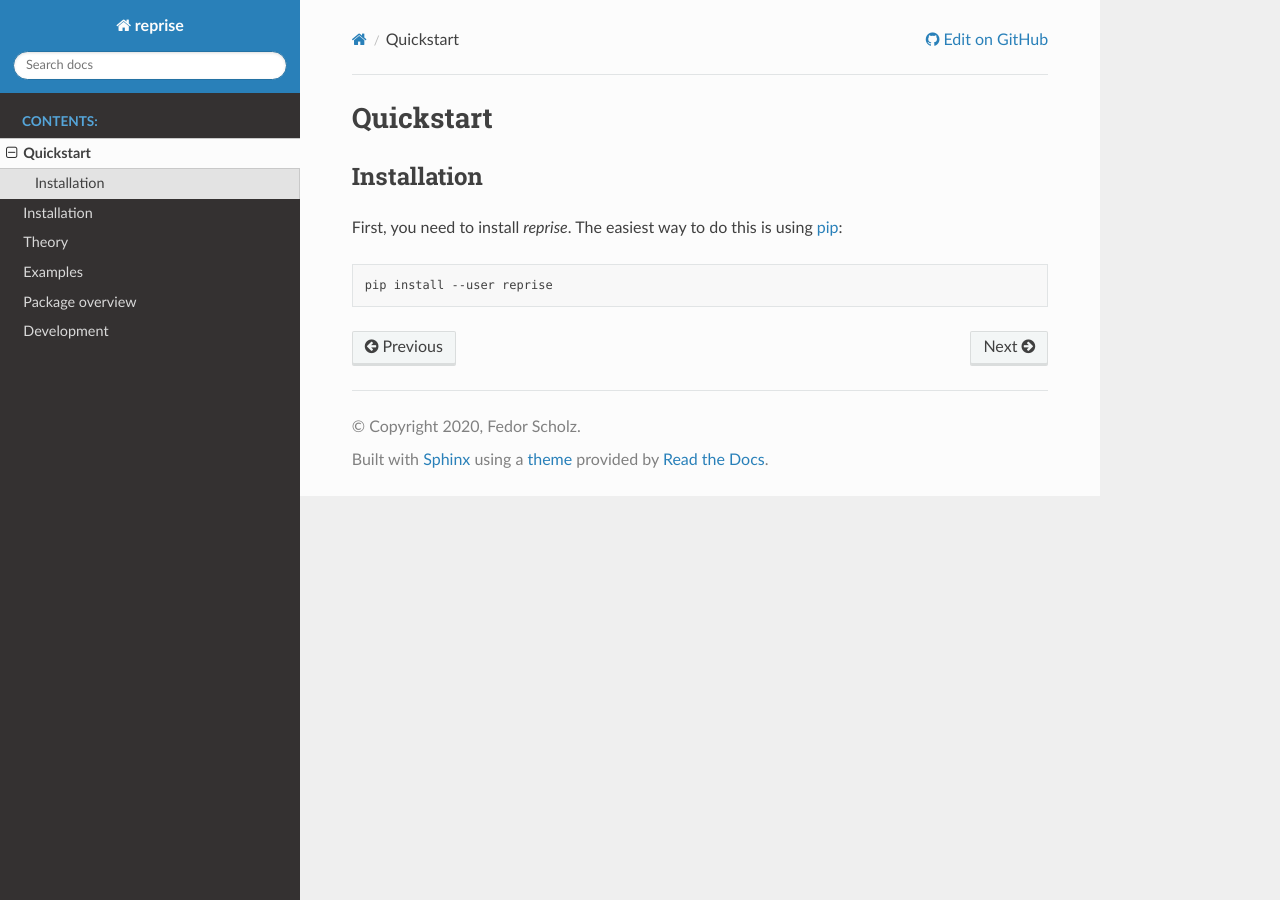
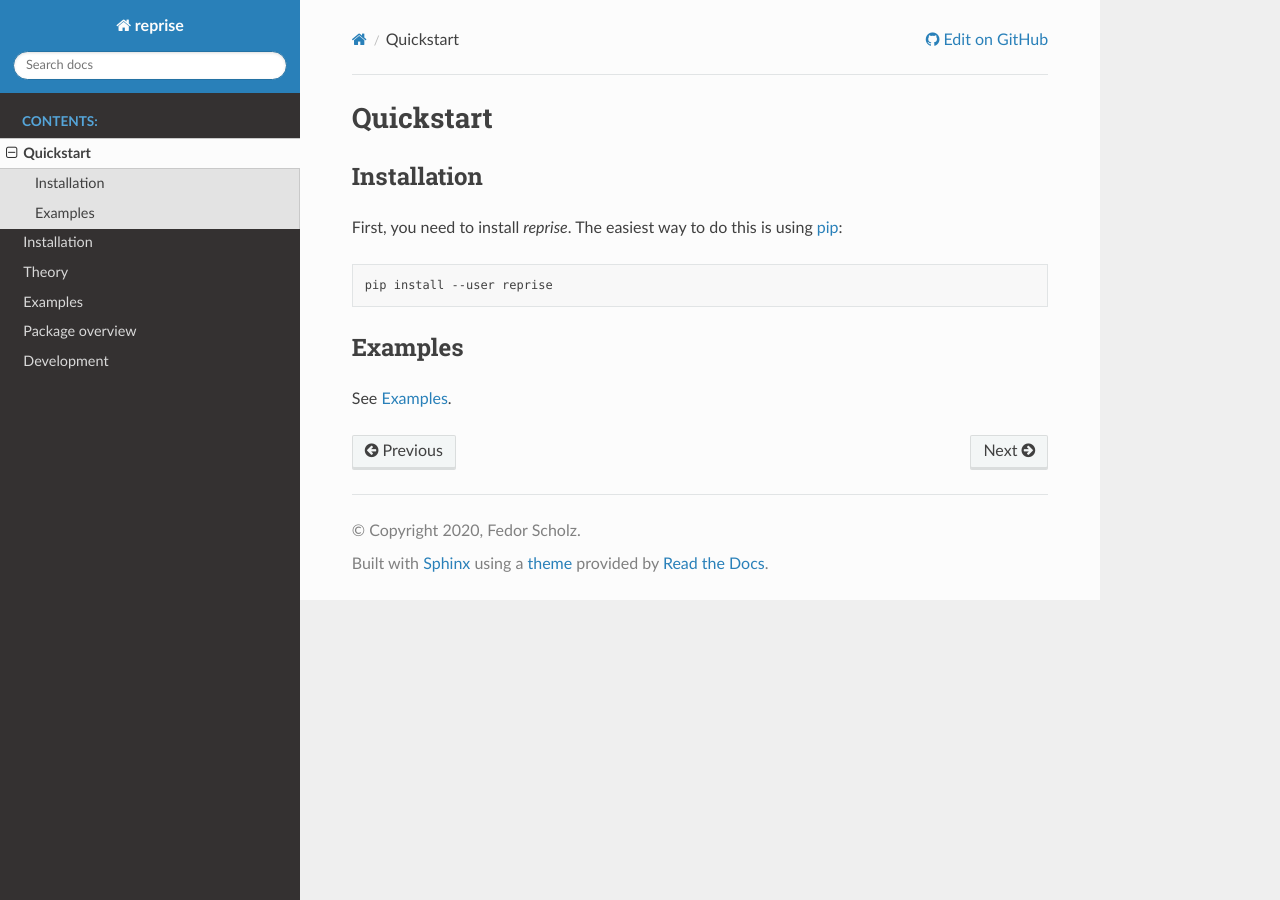
Before and after one commit to CognitiveModeling/reprise, a Sphinx documentation site: the page built from doc/source/quickstart.rst, in a window 1280 px wide. Built offline with Sphinx 7.4.7 and the Read the Docs theme 2.0.0, drawn with Linux system fonts in a browser that asks for light colours.

Commit message:
add link to examples

```diff
--- a/doc/source/examples.rst
+++ b/doc/source/examples.rst
@@ -1,3 +1,5 @@
+.. _examples:
+
 Examples
 ========
 
--- a/doc/source/quickstart.rst
+++ b/doc/source/quickstart.rst
@@ -10,3 +10,8 @@ First, you need to install *reprise*. The easiest way to do this is using
 .. code:: bash
 
     pip install --user reprise
+
+Examples
+--------
+
+See :ref:`examples`.
```
